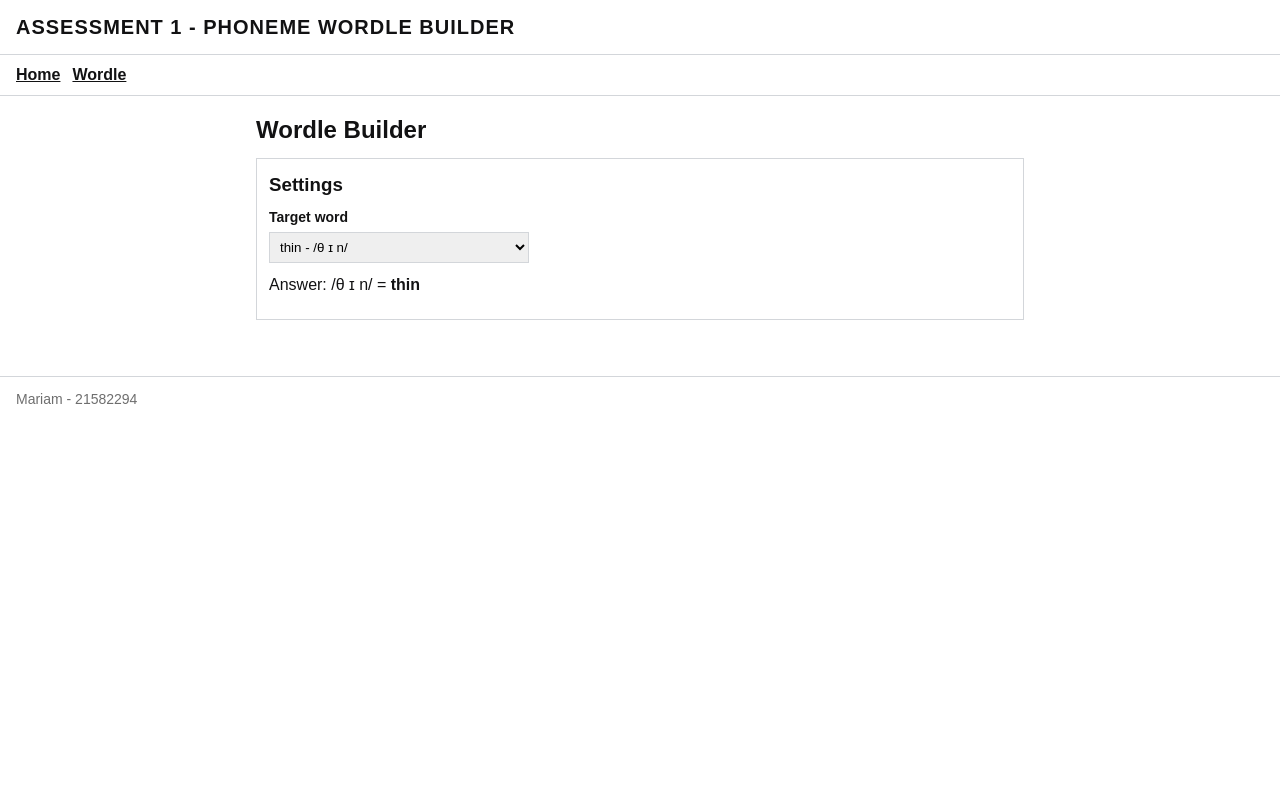
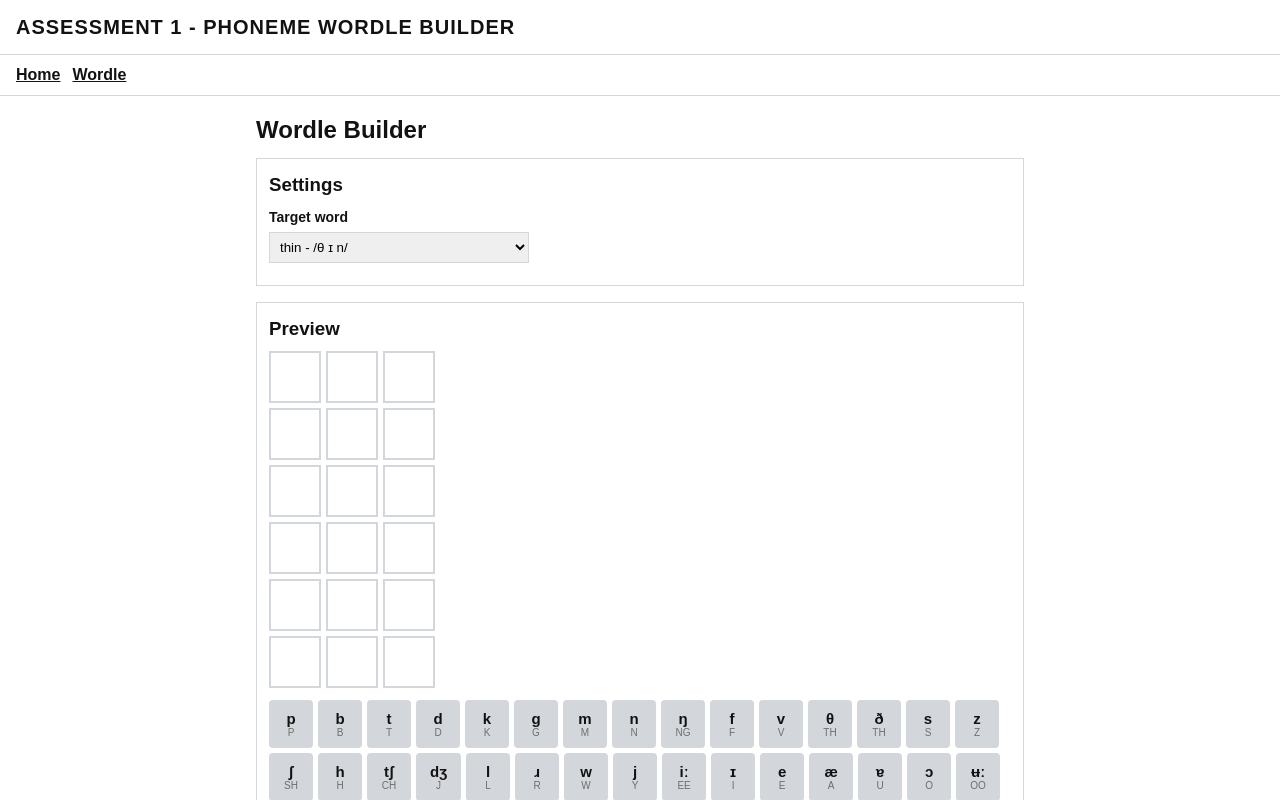
Before and after one commit to Hussein-mariam/cse3cwa-Phoneme, a Next.js app: page /wordle in a window 1280 px wide. Shown: the top 800 px of the page. Built offline with nearby package versions, Linux system fonts and the light colour scheme.

Commit message:
made the wordle colour scheme

```diff
--- a/app/globals.css
+++ b/app/globals.css
@@ -135,3 +135,74 @@ footer {
   display: block;
   margin-bottom: 4px;
 }
+
+.board {
+  margin-bottom: 12px;
+}
+
+.row {
+  display: flex;
+  gap: 5px;
+  margin-bottom: 5px;
+}
+
+.tile {
+  width: 52px;
+  height: 52px;
+  border: 2px solid #d3d6da;
+  display: flex;
+  align-items: center;
+  justify-content: center;
+  font-size: 20px;
+  font-weight: bold;
+}
+
+.keypad {
+  display: flex;
+  flex-wrap: wrap;
+  gap: 5px;
+  margin: 12px 0;
+}
+
+.key {
+  min-width: 44px;
+  min-height: 48px;
+  background: #d3d6da;
+  color: #121213;
+  border: none;
+  border-radius: 4px;
+  cursor: pointer;
+  position: relative;
+  margin: 0;
+  font-size: 15px;
+  font-weight: bold;
+}
+
+.key:hover {
+  background: #bcc0c4;
+}
+
+.key .small {
+  display: block;
+  font-size: 10px;
+  font-weight: normal;
+  color: #6e6e6e;
+}
+
+.correct {
+  background: #6aaa64;
+  border-color: #6aaa64;
+  color: white;
+}
+
+.present {
+  background: #c9b458;
+  border-color: #c9b458;
+  color: white;
+}
+
+.absent {
+  background: #787c7e;
+  border-color: #787c7e;
+  color: white;
+}
--- a/app/wordle/page.js
+++ b/app/wordle/page.js
@@ -2,11 +2,26 @@
 
 import { useState } from "react";
 import { words } from "@/lib/words";
+import Grid from "@/components/Grid";
+import Keypad from "@/components/Keypad";
+import { score } from "@/lib/score";
 
 export default function WordlePage() {
   const [chosen, setChosen] = useState("thin");
+  const [current, setCurrent] = useState([]);
 
   const word = words.find((w) => w.word === chosen);
+
+  function pick(symbol) {
+    if (current.length >= word.phonemes.length) {
+      return;
+    }
+    setCurrent((row) => [...row, symbol]);
+  }
+
+  function back() {
+    setCurrent((row) => row.slice(0, -1));
+  }
 
   return (
     <div>
@@ -19,7 +34,10 @@ export default function WordlePage() {
         <select
           id="word"
           value={chosen}
-          onChange={(event) => setChosen(event.target.value)}
+          onChange={(event) => {
+            setChosen(event.target.value);
+            setCurrent([]);
+          }}
         >
           {words.map((w) => (
             <option key={w.word} value={w.word}>
@@ -27,10 +45,21 @@ export default function WordlePage() {
             </option>
           ))}
         </select>
+      </div>
 
-        <p>
-          Answer: /{word.phonemes.join(" ")}/ = <b>{word.word}</b>
-        </p>
+      <div className="box">
+        <h3>Preview</h3>
+
+        <Grid
+          rows={6}
+          cols={word.phonemes.length}
+          guesses={[]}
+          current={current}
+        />
+
+        <Keypad onPick={pick} keyStates={{}} showLetters={true} />
+
+        <button onClick={back}>Delete</button>
       </div>
     </div>
   );
--- /dev/null
+++ b/components/Keypad.js
@@ -0,0 +1,25 @@
+import { phonemes } from "@/lib/phonemes";
+
+export default function Keypad({ onPick, keyStates, showLetters }) {
+  return (
+    <div className="keypad">
+      {phonemes.map((p) => {
+        let className = "key";
+        if (keyStates[p.symbol]) {
+          className = "key " + keyStates[p.symbol];
+        }
+
+        return (
+          <button
+            key={p.symbol}
+            className={className}
+            onClick={() => onPick(p.symbol)}
+          >
+            {p.symbol}
+            {showLetters && <span className="small">{p.letters}</span>}
+          </button>
+        );
+      })}
+    </div>
+  );
+}
--- /dev/null
+++ b/lib/score.js
@@ -0,0 +1,25 @@
+export function score(guess, target) {
+  const result = [];
+  const remaining = [...target];
+
+  for (let i = 0; i < guess.length; i++) {
+    if (guess[i] === target[i]) {
+      result[i] = "correct";
+      remaining[i] = null;
+    } else {
+      result[i] = "absent";
+    }
+  }
+
+  for (let i = 0; i < guess.length; i++) {
+    if (result[i] === "absent") {
+      const found = remaining.indexOf(guess[i]);
+      if (found !== -1) {
+        result[i] = "present";
+        remaining[found] = null;
+      }
+    }
+  }
+
+  return result;
+}
```
